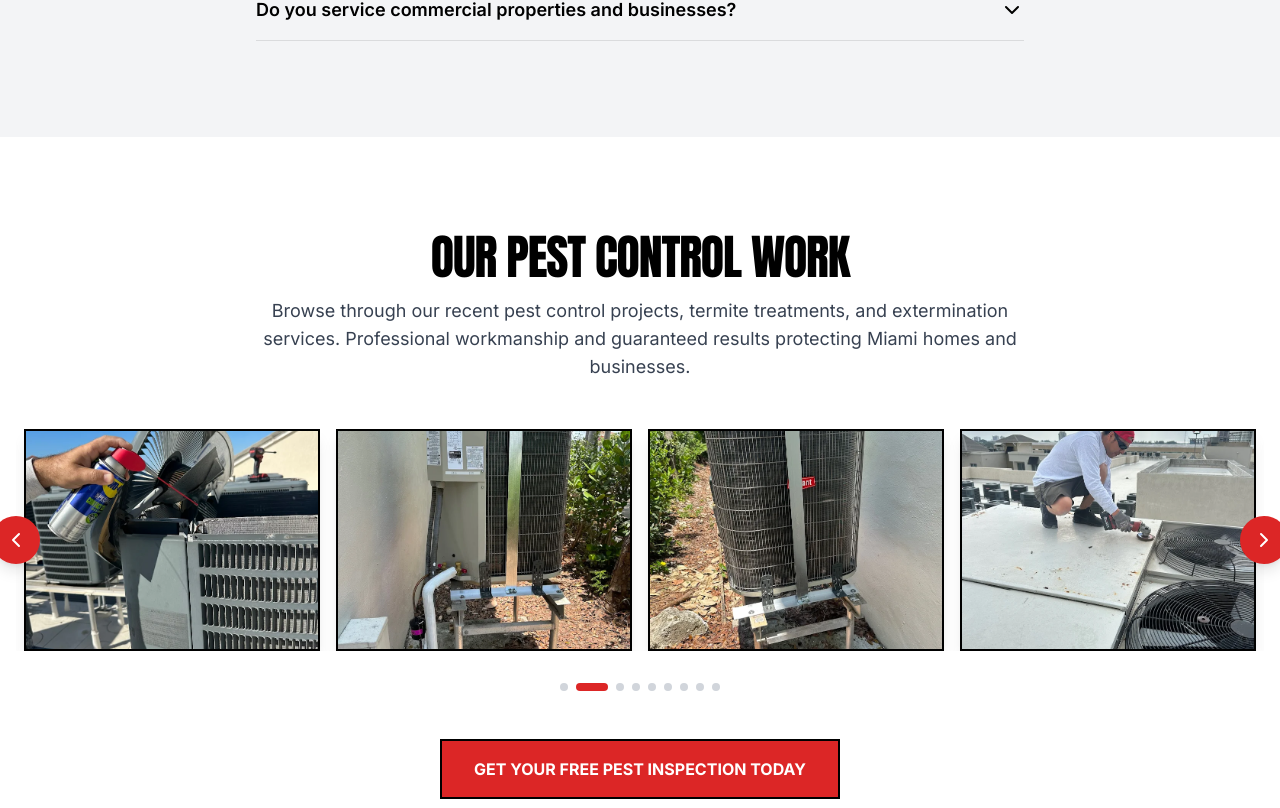
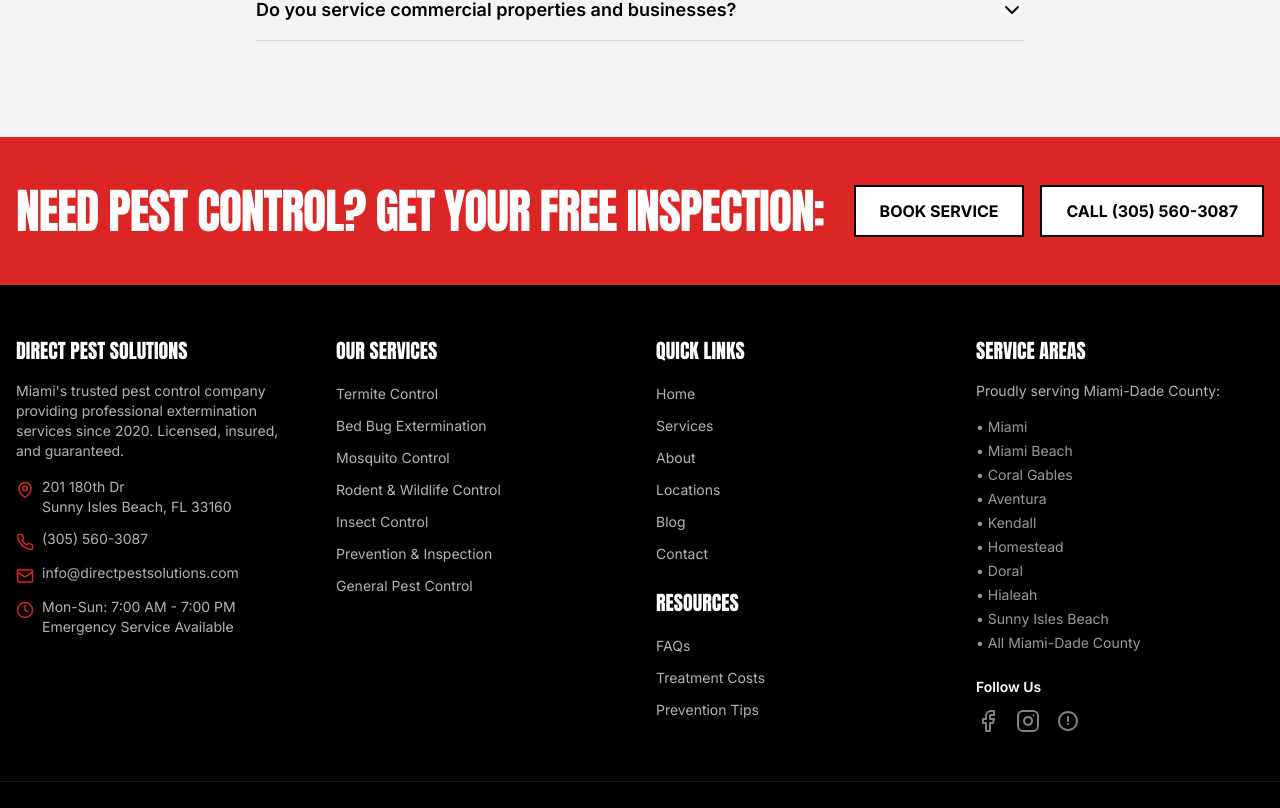
Before and after one commit to ChrolloAce/DirectPestSolutions, a Next.js app: page / in a window 1280 px wide. Shown: the part 7632-8440 px from the top of the page. Built offline with nearby package versions, Linux system fonts and the light colour scheme.

Commit message:
Remove portfolio carousel from homepage - Clean up unnecessary section

```diff
--- a/app/page.tsx
+++ b/app/page.tsx
@@ -5,8 +5,6 @@ import { ServiceTeaser } from '@/components/sections/ServiceTeaser'
 import { WhyChooseUs } from '@/components/sections/WhyChooseUs'
 import Reviews from '@/components/Reviews'
 import { FAQAccordion } from '@/components/sections/FAQAccordion'
-import { NextSteps } from '@/components/sections/NextSteps'
-import { PortfolioCarousel } from '@/components/sections/PortfolioCarousel'
 import { BrandMarquee } from '@/components/sections/BrandMarquee'
 import { ProcessSection } from '@/components/sections/ProcessSection'
 
@@ -62,9 +60,6 @@ export default function HomePage() {
 
       {/* FAQs */}
       <FAQAccordion />
-
-      {/* Portfolio Gallery */}
-      <PortfolioCarousel />
     </>
   )
 }
```
